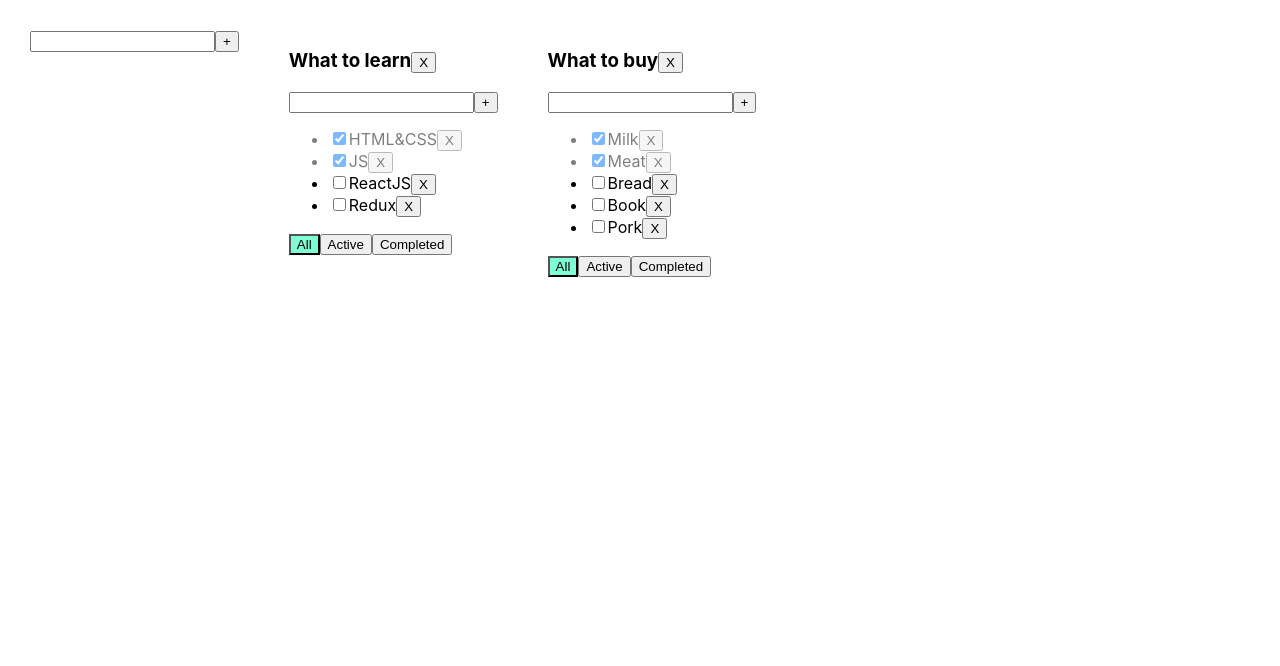
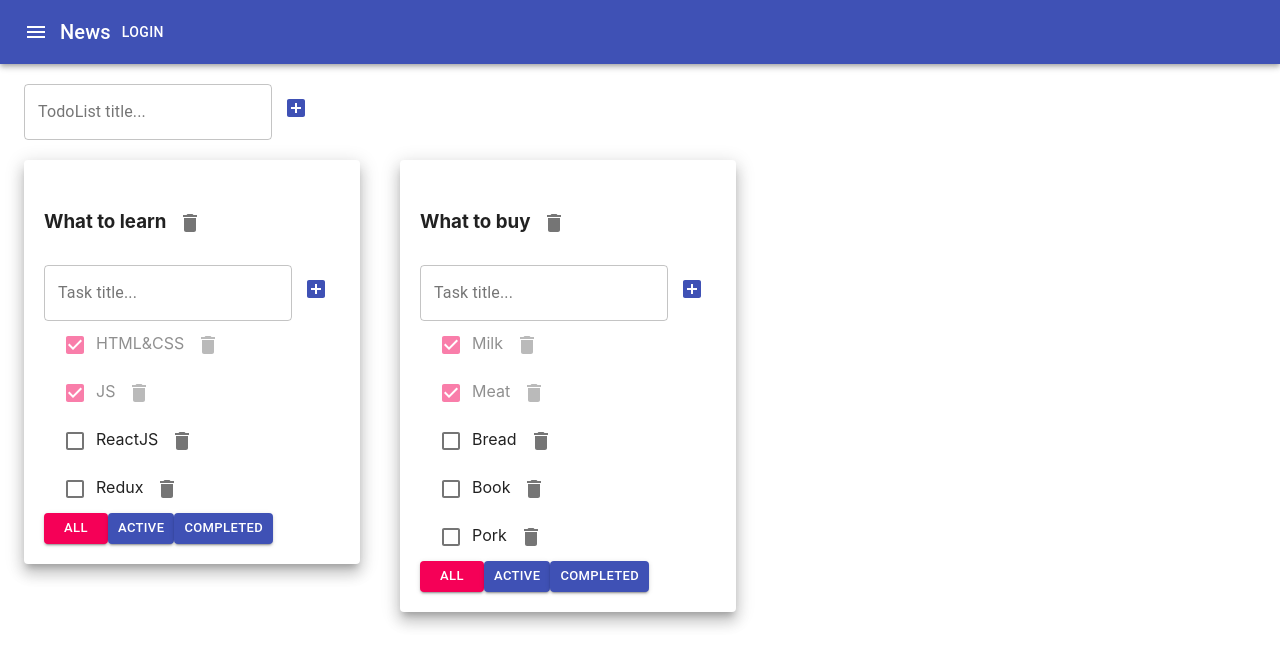
Before and after one commit to cheechoo28/to-do-list, a React (Create React App) app: page / in a window 1280 px wide. Shown: the top 666 px of the page. Built offline with nearby package versions, Linux system fonts and the light colour scheme.

Commit message:
to-do-list-7

```diff
--- a/package.json
+++ b/package.json
@@ -3,6 +3,8 @@
   "version": "0.1.0",
   "private": true,
   "dependencies": {
+    "@material-ui/core": "^4.11.3",
+    "@material-ui/icons": "^4.11.2",
     "@testing-library/jest-dom": "^4.2.4",
     "@testing-library/react": "^9.3.2",
     "@testing-library/user-event": "^7.1.2",
--- a/src/AddItem.tsx
+++ b/src/AddItem.tsx
@@ -1,7 +1,10 @@
 import React, {ChangeEvent, KeyboardEvent, useState} from "react";
+import {IconButton, TextField} from "@material-ui/core";
+import {AddBox} from "@material-ui/icons";
 
 type AddItemPropsType = {
     addItem: (changeTitle: string) => void
+    title: string
 }
 
 export function AddItem(props: AddItemPropsType) {
@@ -28,13 +31,17 @@ export function AddItem(props: AddItemPropsType) {
 
     return (
         <div>
-            <input
-                className={error ? "error" : ""}
+            <TextField
+                variant={"outlined"}
+                label={[props.title]}
                 value={newTitleForTask}
                 onChange={onChangeHandler}
                 onKeyPress={onKeyPressHandler}
+                error={!!error}
             />
-            <button onClick={addTask}>+</button>
+            <IconButton onClick={addTask}>
+                <AddBox color={"primary"}/>
+            </IconButton>
             {error && <div className={"error-message"}>{error}</div>}
         </div>
     )
--- a/src/App.css
+++ b/src/App.css
@@ -1,23 +1,4 @@
-.App {
-  padding: 30px;
-  display: flex;
-}
 
-.App > div {
-  margin-right: 50px;
-}
-
-.error {
-  border: red 1px solid;
-}
-
-.error-message {
-  color: red;
-}
-
-.active-filter {
-  background-color: aquamarine;
-}
 .is-done {
   opacity: 0.5;
 }
--- a/src/App.tsx
+++ b/src/App.tsx
@@ -3,6 +3,8 @@ import './App.css';
 import {TasksType, TodoList} from "./TodoList";
 import {v1} from "uuid";
 import {AddItem} from "./AddItem";
+import {AppBar, Button, Container, Grid, IconButton, Paper, Toolbar, Typography} from "@material-ui/core";
+import {Menu} from "@material-ui/icons";
 
 
 export type FilterType = "all" | "active" | "completed"
@@ -107,7 +109,22 @@ function App() {
 
     return (
         <div className="App">
-            <AddItem addItem={addToDoList}/>
+            <AppBar position={"static"}>
+                <Toolbar>
+                    <IconButton edge="start" color="inherit" aria-label="menu">
+                        <Menu/>
+                    </IconButton>
+                    <Typography variant="h6">
+                        News
+                    </Typography>
+                    <Button color="inherit">Login</Button>
+                </Toolbar>
+            </AppBar>
+            <Container fixed>
+                <Grid container style={{padding: '20px 0'}}>
+                    <AddItem addItem={addToDoList} title={"TodoList title..."}/>
+                </Grid>
+                <Grid container spacing={5}>
                     {
                         toDoLists.map(tl => {
                             const allTasksForToDoList = tasksObj[tl.id]
@@ -119,7 +136,9 @@ function App() {
                                 tasksForTodoList = allTasksForToDoList.filter(t => t.isDone === true)
                             }
 
-                    return <TodoList
+                            return <Grid item>
+                                <Paper style={{padding: "20px"}} elevation={10}>
+                                    <TodoList
                                         key={tl.id}
                                         id={tl.id}
                                         title={tl.title}
@@ -133,9 +152,12 @@ function App() {
                                         changeTitle={changeTitle}
                                         changeTitleToDoList={changeTitleToDoList}
                                     />
+                                </Paper>
+                            </Grid>
                         })
                     }
-
+                </Grid>
+            </Container>
         </div>
     );
 }
--- a/src/EditableSpan.tsx
+++ b/src/EditableSpan.tsx
@@ -1,8 +1,9 @@
 import React, {ChangeEvent, useState} from "react";
+import {TextField} from "@material-ui/core";
 
 type EditableSpanPropsType = {
     title: string
-    onChange:(changeTitle: string) => void
+    onChange: (changeTitle: string) => void
 }
 
 export function EditableSpan(props: EditableSpanPropsType) {
@@ -22,10 +23,14 @@ export function EditableSpan(props: EditableSpanPropsType) {
         props.onChange(changeTitle)
     }
 
-
-
     return (
-        editMode ? <input value={changeTitle} onChange={onChangeTitleHandler} onBlur={offEditMode} autoFocus/> :
+        editMode ? <TextField
+                variant={"standard"}
+                value={changeTitle}
+                onChange={onChangeTitleHandler}
+                onBlur={offEditMode}
+                autoFocus
+            /> :
             <span onDoubleClick={activeEditMode}>{props.title}</span>
     )
 }
--- a/src/TodoList.tsx
+++ b/src/TodoList.tsx
@@ -2,6 +2,8 @@ import React, {ChangeEvent} from "react";
 import {FilterType} from "./App";
 import {AddItem} from "./AddItem";
 import {EditableSpan} from "./EditableSpan";
+import {Button, Checkbox, IconButton} from "@material-ui/core";
+import {Delete} from "@material-ui/icons";
 
 export type TasksType = {
     id: string
@@ -47,10 +49,12 @@ export function TodoList(props: PropsType) {
     return (
         <div>
             <h3><EditableSpan title={props.title} onChange={changeTitleToDoList}/>
-                <button onClick={removeToDoList}>X</button>
+                <IconButton onClick={removeToDoList}>
+                    <Delete/>
+                </IconButton>
             </h3>
-            <AddItem addItem={addTask}/>
-            <ul>
+            <AddItem addItem={addTask} title={"Task title..."}/>
+            <div>
                 {
                     props.tasks.map(t => {
 
@@ -62,24 +66,37 @@ export function TodoList(props: PropsType) {
                                 props.changeTitle(t.id, changeTitle, props.id)
                             }
                             return (
-                                <li key={t.id} className={t.isDone ? "is-done" : ""}>
-                                    <input type="checkbox" checked={t.isDone} onChange={onChangeStatus}/>
+                                <div key={t.id} style={{paddingLeft: "10px"}} className={t.isDone ? "is-done" : ""}>
+                                    <Checkbox checked={t.isDone} onChange={onChangeStatus}/>
                                     <EditableSpan title={t.title} onChange={changeTaskTitle}/>
-                                    <button onClick={removeTask}>X</button>
-                                </li>)
+                                    <IconButton onClick={removeTask}>
+                                        <Delete/>
+                                    </IconButton>
+                                </div>)
                         }
                     )
                 }
-            </ul>
+            </div>
             <div>
-                <button onClick={changeFilterToAll} className={props.filter === "all" ? "active-filter" : ""}>All
-                </button>
-                <button onClick={changeFilterToActive}
-                        className={props.filter === "active" ? "active-filter" : ""}>Active
-                </button>
-                <button onClick={changeFilterToCompleted}
-                        className={props.filter === "completed" ? "active-filter" : ""}>Completed
-                </button>
+                <Button
+                    size={"small"}
+                    color={props.filter === "all" ? "secondary" : "primary"}
+                    variant={"contained"}
+                    onClick={changeFilterToAll}>All
+                </Button>
+                <Button
+                    size={"small"}
+                    color={props.filter === "active" ? "secondary" : "primary"}
+                    variant={"contained"}
+                    onClick={changeFilterToActive}
+                >Active
+                </Button>
+                <Button
+                    size={"small"}
+                    color={props.filter === "completed" ? "secondary" : "primary"}
+                    variant={"contained"}
+                    onClick={changeFilterToCompleted}>Completed
+                </Button>
             </div>
         </div>
     )
```
Also changed, not shown: 1 other file (tests, documents, lock files or other folders). Lines whose indentation alone changed are shown as unchanged.
